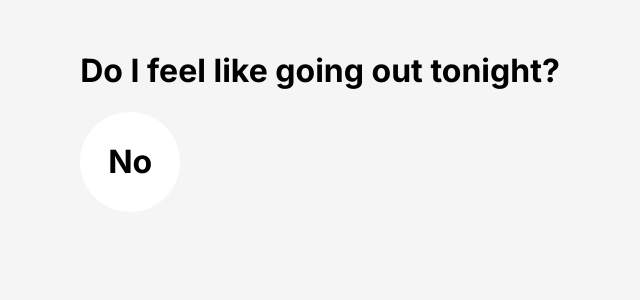
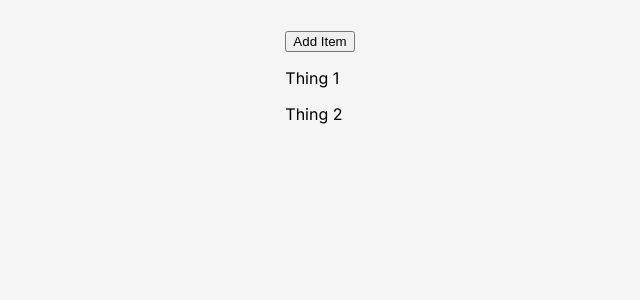
Before and after one commit to Arafat-alim/react-from-scratch, a React (Create React App) app in the folder react-official-fundamentals/: page / in a window 1280 px wide. Shown: the top 300 px of the page, without its empty margins (320-960 px from the left). Built offline with nearby package versions, Linux system fonts and the light colour scheme.

Commit message:
add elements into an array.

```diff
--- a/react-official-fundamentals/src/App.js
+++ b/react-official-fundamentals/src/App.js
@@ -1,42 +1,10 @@
 import React from "react";
-// import ReactState from "./components/ReactState";
-// import Contact from "./components/Contact";
-// // import Main from "./components/Main";
-// // import Navbar from "./components/Navbar";
-// // import PropComponent from "./components/PropComponent";
-// import whiskar from "./CatImages/mr-whiskerson.png";
-// import fluffyKitten from "./CatImages/fluffykins.png";
-// import pumpkin from "./CatImages/pumpkin.png";
-// import Jokes from "./components/Jokes";
-// import EventComponent from "./components/EventComponent";
-// import Interact from "./components/Interact";
-// import Counter from "./components/Counter";
-import Ternary from "./components/Ternary";
+import ComplexStateArray from "./components/ComplexStateArray";
 
 function App() {
   return (
     <div className="container">
-      {/* <Contact
-        name="Mr Whinskan"
-        img={whiskar}
-        phone="123456789"
-        mail="pedro@gmail.com"
-      />
-    */}
-      {/* <Jokes punchLine="Scurvy." />
-      <Jokes
-        setup="How did the hacker escape the police?"
-        punchLine=" He just ransomware!"
-      />
-      <Jokes
-        setup="I got my daughter a fridge for her birthday"
-        punchLine="I can't wait to see her face light up when she opens it."
-      /> */}
-      {/* <EventComponent /> */}
-      {/* <Interact /> */}
-      {/* <ReactState /> */}
-      {/* <Counter /> */}
-      <Ternary />
+      <ComplexStateArray />
     </div>
   );
 }
--- /dev/null
+++ b/react-official-fundamentals/src/components/ComplexStateArray.jsx
@@ -0,0 +1,19 @@
+import React, { useState } from "react";
+
+export default function ComplexStateArray() {
+  const [state, setState] = useState(["Thing 1", "Thing 2"]);
+  //   const thingsArray = ["Thing 1", "Thing 2"];
+
+  function addItem() {
+    setState((prevState) => [...prevState, `Thing ${state.length + 1}`]);
+  }
+
+  const thingsElements = state.map((thing) => <p key={thing}>{thing}</p>);
+
+  return (
+    <div>
+      <button onClick={addItem}>Add Item</button>
+      {thingsElements}
+    </div>
+  );
+}
```
